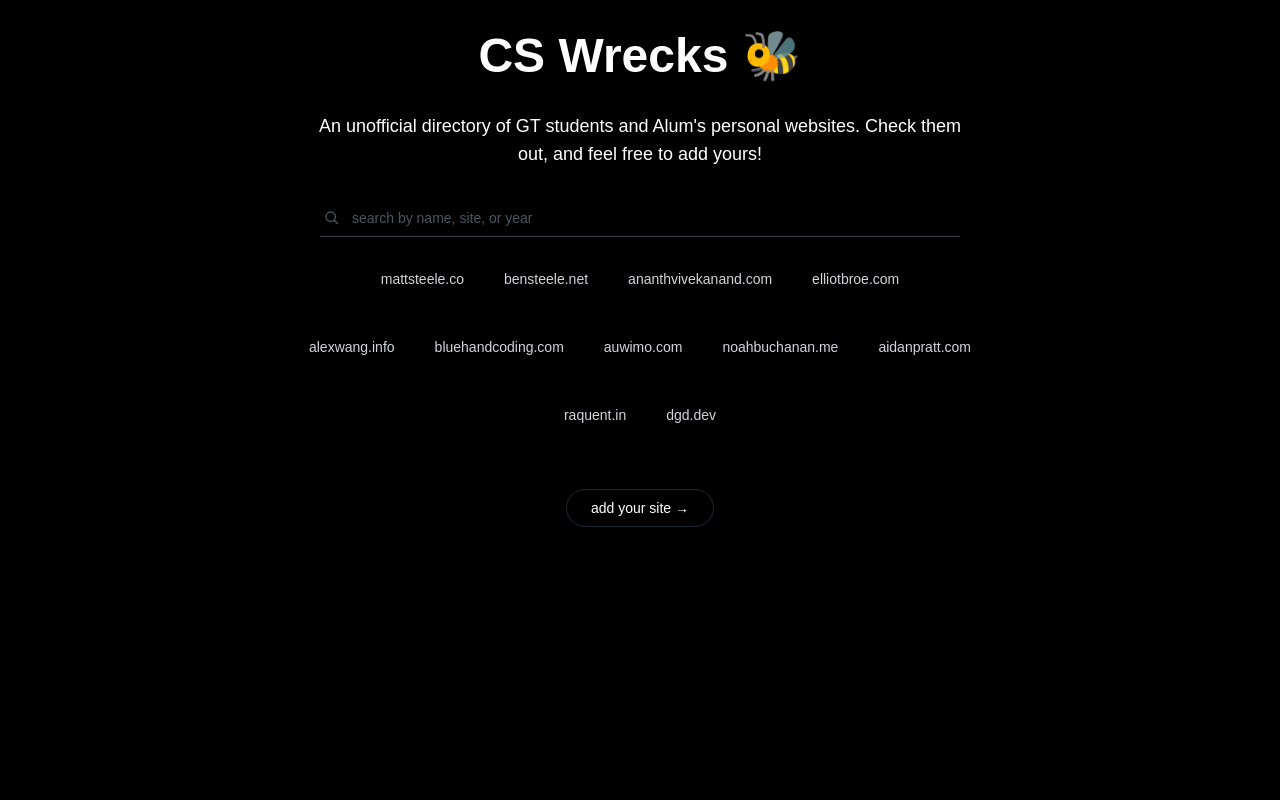
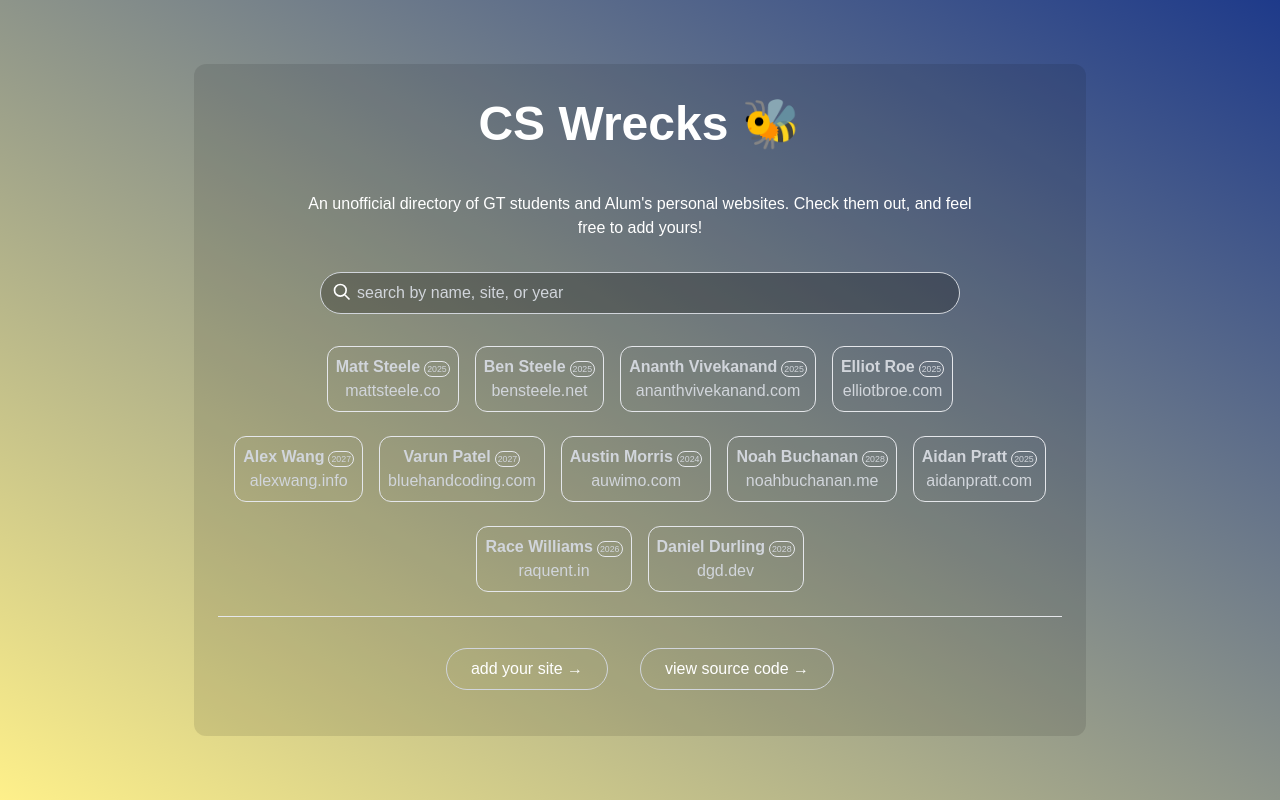
Before and after one commit to msteele3/cswrecks, a Next.js app: page / in a window 1280 px wide. Built offline with nearby package versions, Linux system fonts and the light colour scheme.

Commit message:
redesign

```diff
--- a/app/page.tsx
+++ b/app/page.tsx
@@ -54,15 +54,17 @@ export default function HomePage() {
       animate={{ opacity: 1 }}
       transition={{ duration: 0.6 }}
       style={{ fontFamily: "'Nova Square', sans-serif" }}
-      className="min-h-screen p-8 flex flex-col items-center bg-black text-white transition-colors duration-300"
+      className="min-h-screen p-8 bg-gradient-to-tr from-yellow-200 to-blue-900 text-white transition-colors duration-300 flex items-center justify-center"
     >
+      <div className="flex flex-col items-center p-6 bg-black/10 rounded-xl">
         <section
-        style={{  }}
+          style={{}}
           className="w-full flex flex-col items-center justify-center text-center px-4"
         >
           <h1 className="text-5xl font-extrabold mb-4">CS Wrecks 🐝</h1>
           <p className="text-lg max-w-2xl mx-auto pt-4">
-          An unofficial directory of GT students and Alum&apos;s personal websites. Check them out, and feel free to add yours!
+            An unofficial directory of GT students and Alum&apos;s personal
+            websites. Check them out, and feel free to add yours!
           </p>
         </section>
 
@@ -78,11 +80,11 @@ export default function HomePage() {
               placeholder="search by name, site, or year"
               value={search}
               onChange={(e) => setSearch(e.target.value)}
-            className="w-full px-8 py-2 focus:outline-none text-sm border-b transition-colors duration-300 bg-black border-gray-700 text-gray-300 placeholder-gray-600"
+              className="w-full px-9 py-2 focus:outline-none rounded-full text-sm transition-colors duration-300 bg-black/25 focus:bg-black/15 border border-solid border-gray-300 text-gray-50 placeholder-gray-300"
             />
-          <div className="absolute left-0 top-2.5 pl-1">
+            <div className="absolute left-0 top-2.5">
               <svg
-              className="w-4 h-4 text-gray-600"
+                className="ml-3 w-5 h-5 text-white"
                 fill="none"
                 strokeWidth="2"
                 viewBox="0 0 24 24"
@@ -103,8 +105,7 @@ export default function HomePage() {
           {chunkedSites.map((rowSites, rowIndex) => (
             <div
               key={rowIndex}
-            className="flex flex-wrap sm:flex-nowrap gap-8 justify-center
-                       mb-6 sm:mb-12 text-center"
+              className="flex flex-wrap xs:flex-nowrap gap-4 mb-6 justify-center s:mb-10 text-center"
             >
               {rowSites.map((site) => (
                 <motion.a
@@ -117,21 +118,28 @@ export default function HomePage() {
                   href={site.website.replace(/\/$/, "")}
                   target="_blank"
                   rel="noopener noreferrer"
-                className="px-1 inline-block w-1/2 sm:w-auto text-md sm:text-sm text-gray-300 hover:text-gray-100"
+                  className="p-2 inline-block w-1/2 sm:w-auto text-md rounded-xl border sm:text-sm text-gray-300 hover:text-gray-100"
                 >
+                  <span className="text-lg font-bold">{site.name}</span>
+                  <span className="ml-1 text-xs bg-transparent border p-0.5 rounded-full bg-blend-exclusion text-gray-300">
+                    {site.year}
+                  </span>
+                  <br />
+                  <span className="text-sm">
                     {site.website
                       .replace("https://", "")
                       .replace("http://", "")
                       .replace(/^www\./, "")
                       .replace(/\/$/, "")}
+                  </span>
                 </motion.a>
               ))}
             </div>
           ))}
         </motion.div>
 
-      <footer className="h-24 relative bottom-0">
-        <div className="relative bottom-8 mt-12">
+        <footer className="h-24 relative bottom-0 border-t w-full flex items-center justify-center">
+          <div className="relative bottom-4 mt-10 flex gap-8">
             <motion.button
               whileHover={{
                 scale: 1.15,
@@ -140,14 +148,33 @@ export default function HomePage() {
               initial={{ opacity: 0, y: 20 }}
               animate={{ opacity: 1, y: 0 }}
               onClick={() =>
-              window.open("https://github.com/msteele3/cswrecks/pulls", "_blank")
+                window.open(
+                  "https://github.com/msteele3/cswrecks/pulls",
+                  "_blank",
+                )
               }
-            className="text-lg sm:text-sm px-6 py-2 rounded-full border transition-colors duration-200 text-white border-gray-800"
+              className="text-lg sm:text-sm px-6 py-2 rounded-full border transition-colors duration-200 text-white border-gray-300"
             >
               add your site →
             </motion.button>
+
+            <motion.button
+              whileHover={{
+                scale: 1.15,
+                transition: { duration: 0.15 },
+              }}
+              initial={{ opacity: 0, y: 20 }}
+              animate={{ opacity: 1, y: 0 }}
+              onClick={() =>
+                window.open("https://github.com/msteele3/cswrecks", "_blank")
+              }
+              className="text-lg sm:text-sm px-6 py-2 rounded-full border transition-colors duration-200 text-white border-gray-300"
+            >
+              view source code →
+            </motion.button>
           </div>
         </footer>
+      </div>
     </motion.main>
   );
 }
--- a/tailwind.config.ts
+++ b/tailwind.config.ts
@@ -7,6 +7,10 @@ export default {
     "./app/**/*.{js,ts,jsx,tsx,mdx}",
   ],
   theme: {
+    fontSize: {
+      xs: "0.55rem;",
+      "5xl": "3rem;",
+    },
     extend: {
       colors: {
         background: "var(--background)",
```
Lines whose indentation alone changed are shown as unchanged.
